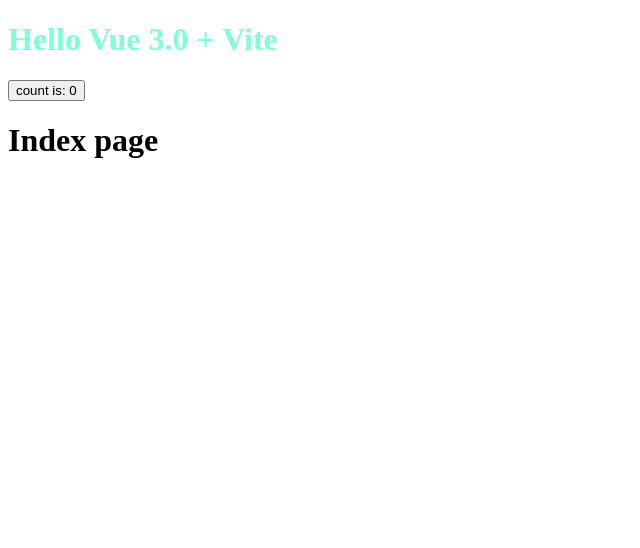
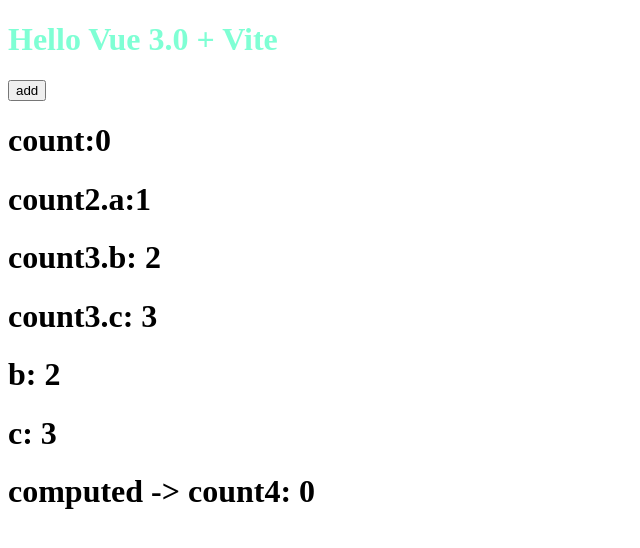
Before and after one commit to G-G-boy/vite-ts-demo, a Vue app: page /index in a window 1280 px wide. Shown: the top 548 px of the page, without its empty margins (0-640 px from the left). Built offline with nearby package versions, Linux system fonts and the light colour scheme.

Commit message:
使用composition-api

```diff
--- a/src/components/HelloWorld.vue
+++ b/src/components/HelloWorld.vue
@@ -1,10 +1,9 @@
 <template>
     <h1 class="title">{{ msg }}</h1>
-    <button @click="count++">count is: {{ count }}</button>
 </template>
 
 <script lang="ts">
-    import {ref} from "vue";
+
 
     export default {
         name: 'HelloWorld',
@@ -12,11 +11,7 @@
             msg: String
         },
         setup(props: any) {
-            const count = ref<number>(0);
 
-            return {
-                count
-            }
         }
     }
 </script>
--- a/src/pages/Index.vue
+++ b/src/pages/Index.vue
@@ -1,12 +1,52 @@
 <template>
-    <h1>Index page</h1>
+    <div>
+        <button @click="add">add</button>
+        <h1>count:{{count}}</h1>
+    </div>
+    <div>
+        <h1>count2.a:{{count2.a}}</h1>
+    </div>
+    <div>
+        <h1>count3.b: {{count3.b}}</h1>
+        <h1>count3.c: {{count3.c}}</h1>
+    </div>
+    <div>
+        <h1>b: {{b}}</h1>
+        <h1>c: {{c}}</h1>
+    </div>
+    <div>
+        <h1>computed -> count4: {{count4}}</h1>
+    </div>
 </template>
 
 <script lang="ts">
+    import {ref, reactive, toRefs, computed, watch} from "vue";
     export default {
         name: "Index",
         setup() {
-
+            const count = ref<number>(0);
+            const count2 = ref({a: 1});
+            const count3 = reactive({
+                b: 2,
+                c: 3
+            });
+            const add = () => {
+                count.value++;
+                count2.value.a++;
+                count3.b++;
+                count3.c++;
+            }
+            watch(() => count.value, () => {
+                console.log(count.value,'------------------------')
+            });
+            return {
+                count,
+                add,
+                count2,
+                count3,
+                ...toRefs(count3),
+                count4: computed(() => count.value**2)
+            }
         }
     }
 </script>
```
